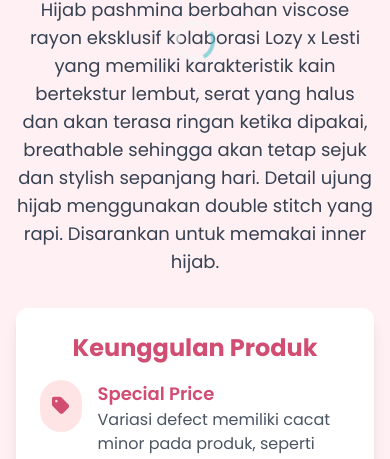
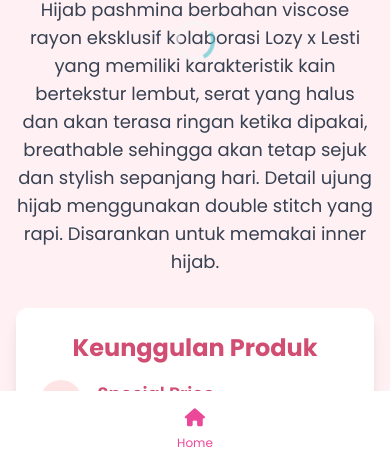
Before and after one commit to HellaStore/Hijab-Lozy-x-Lesti, a plain HTML site: page index.html in a window 390 px wide. Shown: the part 381-840 px from the top of the page. Drawn offline with nearby package versions, Linux system fonts and the light colour scheme; a script that the page names is missing.

Commit message:
Update index.html

```diff
--- a/index.html
+++ b/index.html
@@ -6,6 +6,7 @@
     <title>Hijab Lozy x Lesti - Premium Pashmina Viscose Rayon</title>
     <script src="https://cdn.tailwindcss.com"></script>
     <link rel="stylesheet" href="https://cdnjs.cloudflare.com/ajax/libs/font-awesome/6.4.0/css/all.min.css">
+        <link rel="icon" href="https://cdn.orderonline.id/uploads/images_6545681751799382235.png">
     <style>
         @import url('https://fonts.googleapis.com/css2?family=Poppins:wght@300;400;500;600;700&display=swap');
 
@@ -448,5 +449,14 @@
         setInterval(updateCountdown, 1000);
         updateCountdown();
     </script>
+    <!-- Bottom Navigation -->
+<div class="fixed bottom-0 left-0 right-0 bg-white shadow-lg md:hidden">
+<div class="flex justify-around items-center py-3">
+<a href="https://hellashop.web.id/" class="flex flex-col items-center text-pink-500">
+<i class="fas fa-home text-lg"></i>
+<span class="text-xs mt-1">Home</span>
+</a>
+</div>
+</div>
 </body>
 </html>
```
